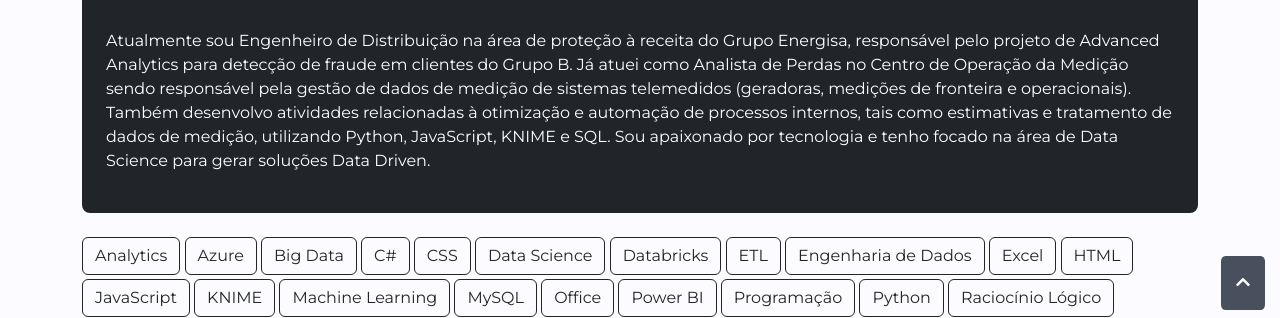
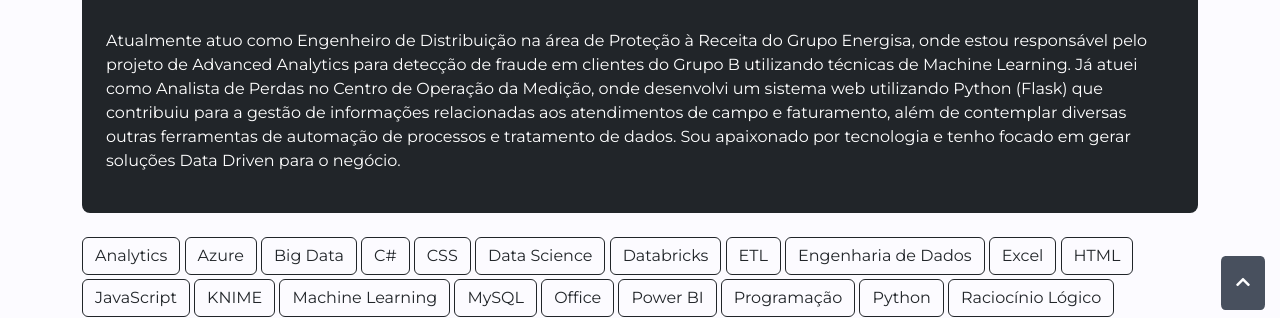
Before and after one commit to douglasfmed/douglasfmed.github.io, a plain HTML site: page experiencias.html in a window 1280 px wide. Shown: the part 475-793 px from the top of the page. Drawn offline with nearby package versions, Linux system fonts and the light colour scheme.

Commit message:
Att descrição

```diff
--- a/experiencias.html
+++ b/experiencias.html
@@ -93,7 +93,7 @@
             <div class="h-100 p-4 text-bg-dark rounded-3">
                 <h2><i class="fas fa-question-circle"></i> Sobre mim</h2>
                 <br>
-                <p>Atualmente sou Engenheiro de Distribuição na área de proteção à receita do Grupo Energisa, responsável pelo projeto de Advanced Analytics para detecção de fraude em clientes do Grupo B. Já atuei como Analista de Perdas no Centro de Operação da Medição sendo responsável pela gestão de dados de medição de sistemas telemedidos (geradoras, medições de fronteira e operacionais). Também desenvolvo atividades relacionadas à otimização e automação de processos internos, tais como estimativas e tratamento de dados de medição, utilizando Python, JavaScript, KNIME e SQL. Sou apaixonado por tecnologia e tenho focado na área de Data Science para gerar soluções Data Driven.</p>
+                <p>Atualmente atuo como Engenheiro de Distribuição na área de Proteção à Receita do Grupo Energisa, onde estou responsável pelo projeto de Advanced Analytics para detecção de fraude em clientes do Grupo B utilizando técnicas de Machine Learning. Já atuei como Analista de Perdas no Centro de Operação da Medição, onde desenvolvi um sistema web utilizando Python (Flask) que contribuiu para a gestão de informações relacionadas aos atendimentos de campo e faturamento, além de contemplar diversas outras ferramentas de automação de processos e tratamento de dados. Sou apaixonado por tecnologia e tenho focado em gerar soluções Data Driven para o negócio.</p>
             </div>
 
             <br>
```
